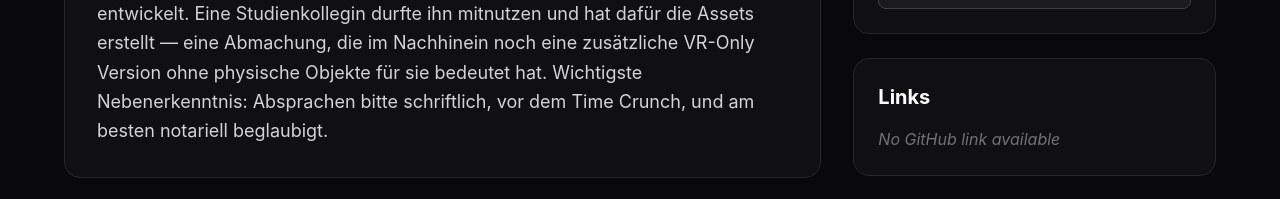
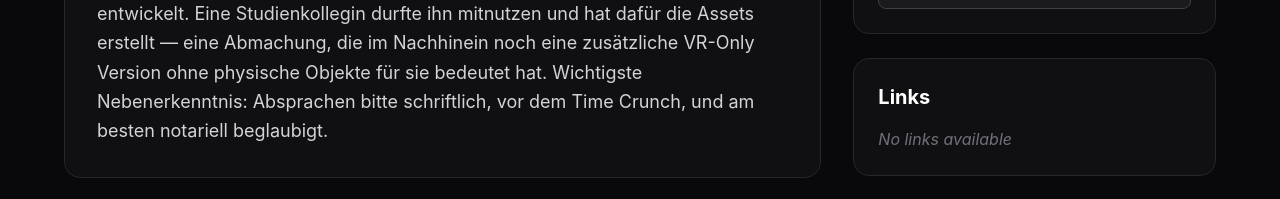
Before and after one commit to l1lm0ch1/portfolio-lilli, a React (Vite) app: page /#/projects/approaches-to-enhancing-immersion in a window 1280 px wide. Shown: the part 1680-1879 px from the top of the page. Built offline with nearby package versions, Linux system fonts and the light colour scheme.

Commit message:
creating itch link

```diff
--- a/src/pages/About.tsx
+++ b/src/pages/About.tsx
@@ -33,13 +33,13 @@ export default function About() {
             icon: Calendar,
         },
         {
-            year: '2022',
+            year: '2018 - 2023',
             title: { de: 'HTL Leonding', en: 'HTL Leonding' },
             desc: { de: 'Matura in Elektronik & Technischer Informatik', en: 'Diploma in Electronics & Computer Science' },
             icon: GraduationCap,
         },
         {
-            year: '2022-2025',
+            year: '2023-2026',
             title: { de: 'FH Hagenberg', en: 'FH Hagenberg' },
             desc: { de: 'Medientechnik & Design - Game Development', en: 'Media Technology & Design - Game Development' },
             icon: GraduationCap,
--- a/src/pages/ProjectDetails.tsx
+++ b/src/pages/ProjectDetails.tsx
@@ -1,6 +1,6 @@
-import {useParams, Link, Navigate} from 'react-router-dom';
-import {ArrowLeft, Github, Calendar, Tag} from 'lucide-react';
-import {useTranslation} from '../i18n/translations';
+import { useParams, Link, Navigate } from 'react-router-dom';
+import { ArrowLeft, Github, Calendar, Tag } from 'lucide-react';
+import { useTranslation } from '../i18n/translations';
 
 type Project = {
     links?: Record<string, string>;
@@ -332,8 +332,8 @@ const projectsData = {
 
 
 export default function ProjectDetail() {
-    const {id} = useParams();
-    const {language, t} = useTranslation();
+    const { id } = useParams();
+    const { language, t } = useTranslation();
 
     if (!id || !projectsData[id as keyof typeof projectsData]) {
         return <Navigate to="/projects" replace />;
@@ -453,7 +453,10 @@ export default function ProjectDetail() {
                         </div>
 
                         {/* Links */}
-                        <div className="bg-zinc-900/50 backdrop-blur-sm border border-zinc-800 rounded-2xl p-6 animate-fadeIn" style={{ animationDelay: '0.3s' }}>
+                        <div
+                            className="bg-zinc-900/50 backdrop-blur-sm border border-zinc-800 rounded-2xl p-6 animate-fadeIn"
+                            style={{ animationDelay: '0.3s' }}
+                        >
                             <h3 className="text-xl font-bold text-white mb-4">Links</h3>
                             <div className="space-y-3">
                                 {project.links?.github ? (
@@ -466,8 +469,19 @@ export default function ProjectDetail() {
                                         <Github size={18} />
                                         GitHub
                                     </a>
-                                ) : (
-                                    <span className="text-zinc-500 italic">No GitHub link available</span>
+                                ) : null}
+                                {project.links?.itch ? (
+                                    <a
+                                        href={project.links.itch}
+                                        target="_blank"
+                                        rel="noopener noreferrer"
+                                        className="flex items-center gap-2 text-zinc-300 hover:text-white transition-colors"
+                                    >
+                                        itch.io
+                                    </a>
+                                ) : null}
+                                {!project.links?.github && !project.links?.itch && (
+                                    <span className="text-zinc-500 italic">No links available</span>
                                 )}
                             </div>
                         </div>
@@ -492,7 +506,7 @@ export default function ProjectDetail() {
                         </div>
                     </div>
                 </div>
-            </div>
-        </div>
+            </div >
+        </div >
     );
 }
```
